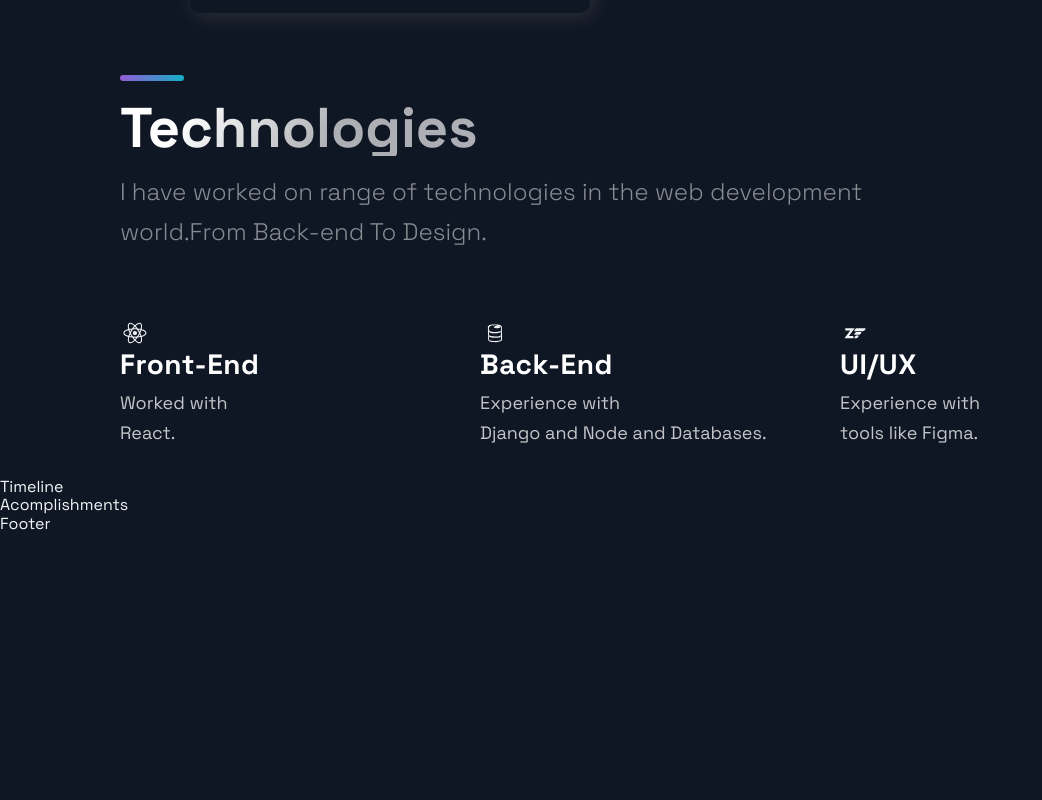
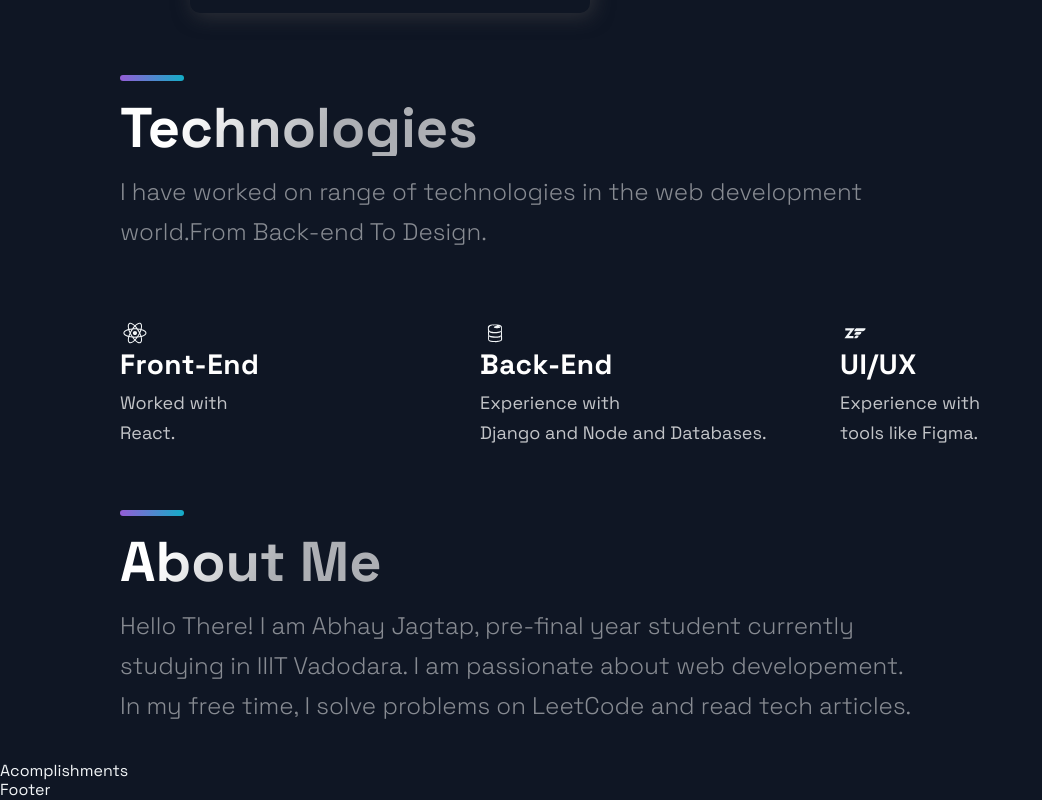
Before and after one commit to Abhay-Jagtap4/Portfolio-Website, a Next.js app: page / in a window 1280 px wide. Shown: the part 2232-3032 px from the top of the page, without its empty margins (0-1042 px from the left). Before the commit the page ends 2766 px from the top, so only its background shows below. Built offline with nearby package versions, Linux system fonts and the light colour scheme.

Commit message:
Completed about part.

```diff
--- a/src/components/TimeLine/TimeLine.js
+++ b/src/components/TimeLine/TimeLine.js
@@ -43,9 +43,14 @@ const Timeline = () => {
   // }, []);
 
   return (
-    <div>
-      Timeline
-    </div>
+    <Section>
+      <SectionDivider />
+      <br />
+      <SectionTitle>About Me</SectionTitle>
+      <SectionText>
+        Hello There! I am Abhay Jagtap, pre-final year student currently studying in IIIT Vadodara. I am passionate about web developement. In my free time, I solve problems on LeetCode and read tech articles.
+      </SectionText>
+    </Section>
   );
 };
 
```
